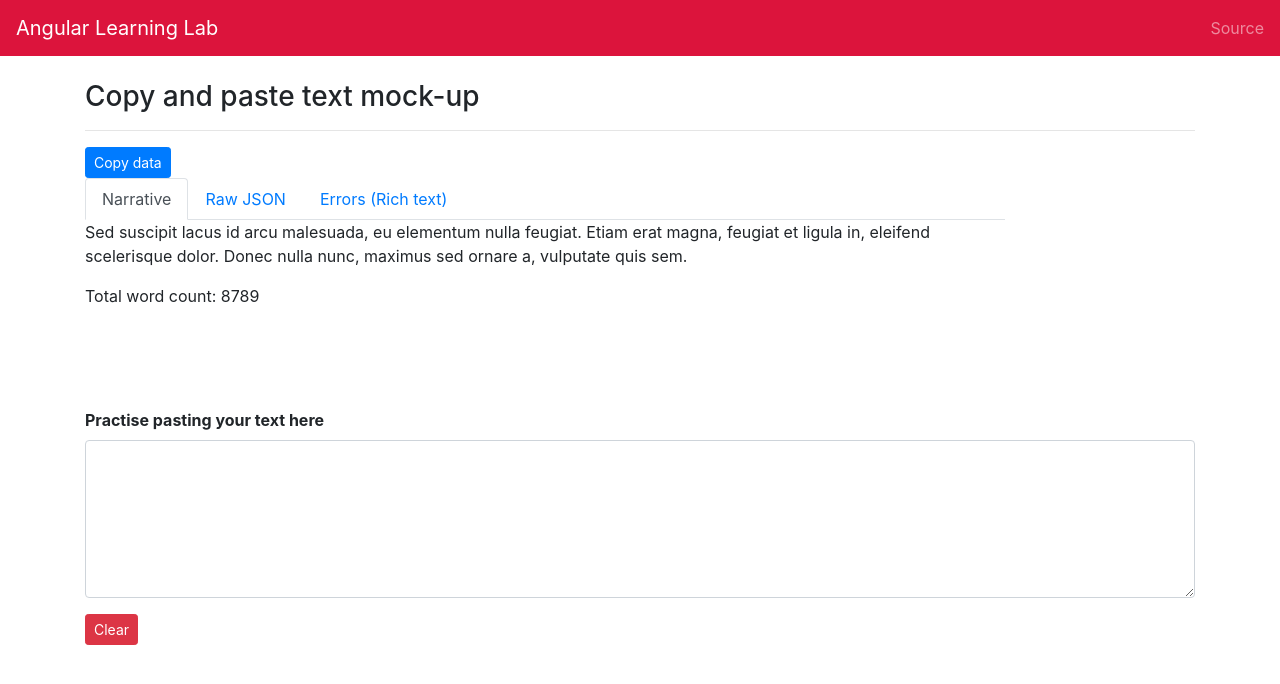
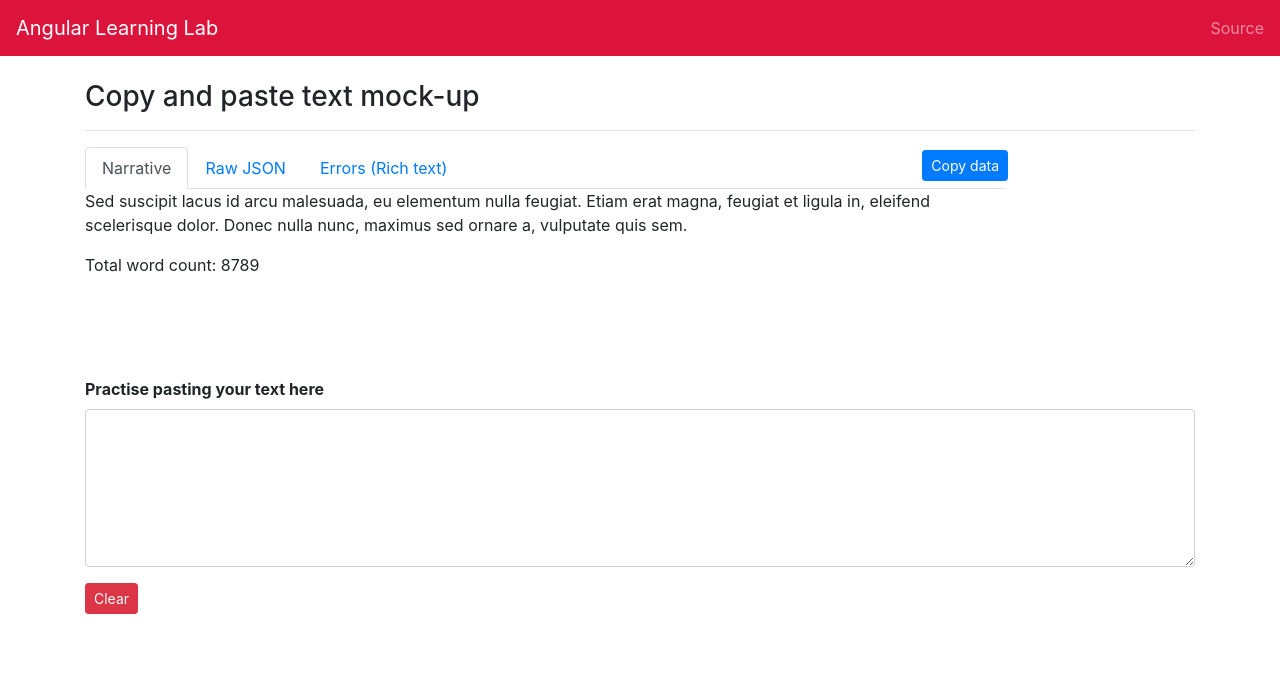
Before and after one commit to thomasabishop/angular-learning-lab, an Angular app: page /copy-paste in a window 1280 px wide. Shown: the top 684 px of the page. Built offline with nearby package versions, Linux system fonts and the light colour scheme; what ngx-highlightjs would draw is missing.

Commit message:
Place copy button within tabset using position property.

```diff
--- a/src/app/copy-paste/copy-paste.component.less
+++ b/src/app/copy-paste/copy-paste.component.less
@@ -18,7 +18,31 @@
   }
 }
 
-.tabset-container {
+.parent {
   position: relative;
-  height: 100%;
 }
+
+.copy-button {
+  position: absolute;
+  top: 3px;
+  right: 12px;
+  //left: 0;
+  // margin: 0;
+}
+
+.test-parent {
+  margin-top: 100px;
+  height: 200px;
+  border: 1px solid magenta;
+  position: relative;
+  //  top: 0;
+  //  margin: 0;
+  //  overflow: hidden;
+}
+
+.test-child {
+  position: absolute;
+  top: 0;
+  right: 0;
+  margin: 0;
+}
```
